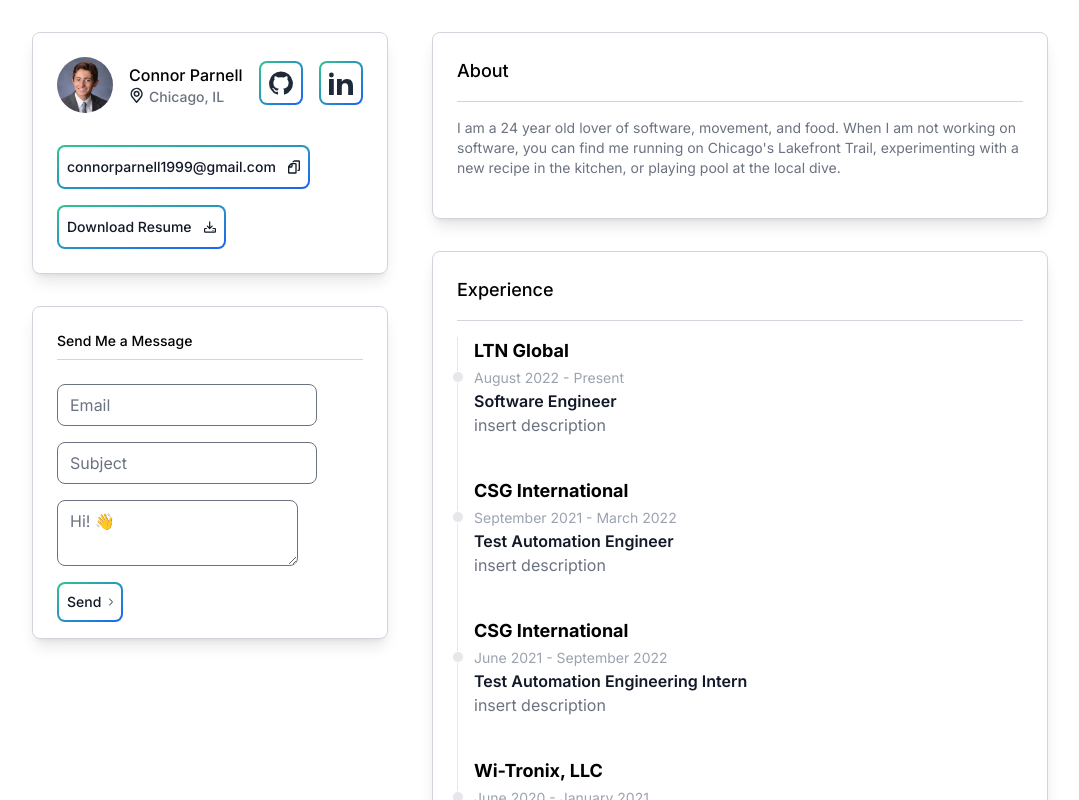
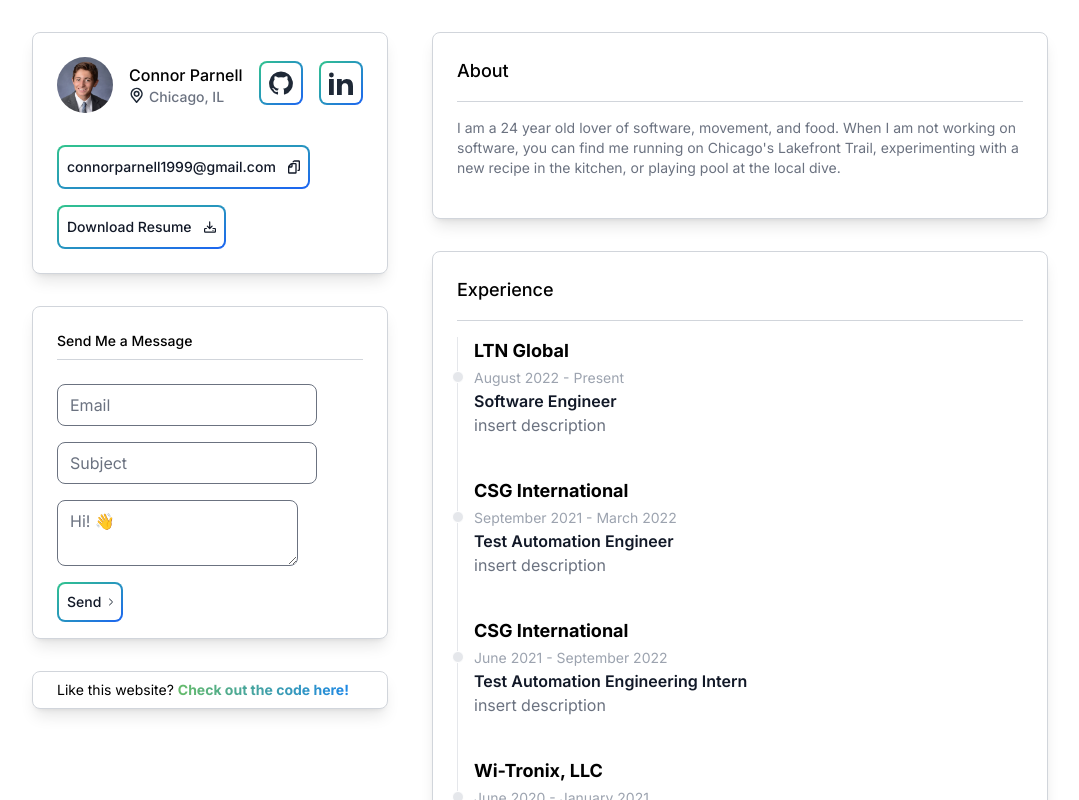
Before and after one commit to cpparnell/nextjs-personal-website, a Next.js app: page / in a window 1280 px wide. Shown: the top 800 px of the page, without its empty margins (0-1079 px from the left). Built offline with nearby package versions, Linux system fonts and the light colour scheme.

Commit message:
Add link to github repo for this site

```diff
--- a/app/components/Badge.tsx
+++ b/app/components/Badge.tsx
@@ -55,10 +55,13 @@ export default function Badge() {
                     <DownloadButton text="Download Resume" fileUrl="/placeholder_resume.pdf" />
                 </div>
             </div>
-            <div className="shadow-lg block px-6 pt-6 pb-2 bg-white border border-gray-300 rounded-lg">
+            <div className="shadow-lg block px-6 pt-6 pb-2 bg-white border border-gray-300 rounded-lg mb-8">
                 <div>
                     <ContactForm />
                 </div>
+            </div>
+            <div className="shadow-lg block px-6 py-2 bg-white border border-gray-300 rounded-lg text-sm">
+                <p>Like this website? <a className="text-gradient font-bold" href="https://github.com/cpparnell/nextjs-personal-website" >Check out the code here!</a></p>
             </div>
         </div>
     </section>
--- a/app/globals.css
+++ b/app/globals.css
@@ -1,3 +1,10 @@
 @tailwind base;
 @tailwind components;
 @tailwind utilities;
+
+.text-gradient {
+    background: linear-gradient(to right, #66BB6A, #1E88E5);
+    -webkit-background-clip: text;
+    -webkit-text-fill-color: transparent;
+    background-clip: text;
+  }
```
